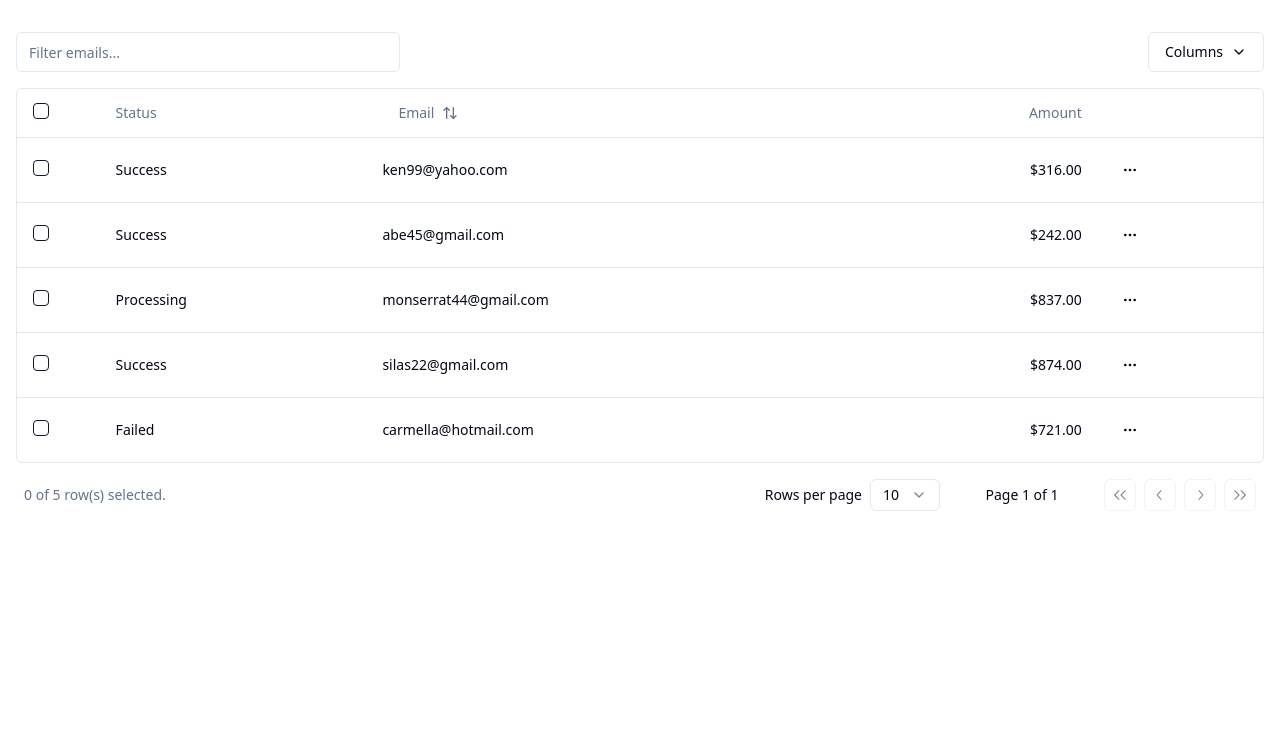
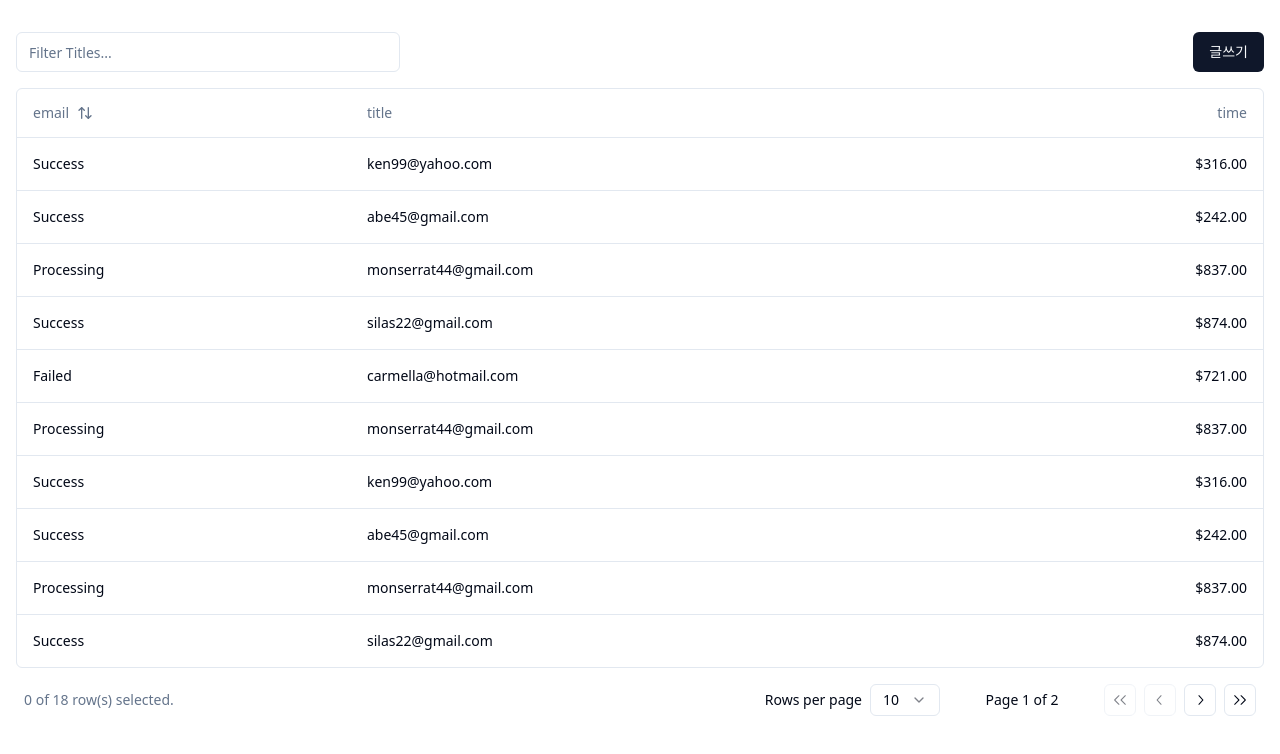
Before and after one commit to parkCoit/simple-board-web, a React (Create React App) app: page / in a window 1280 px wide. Shown: the top 754 px of the page. Built offline with nearby package versions, Linux system fonts and the light colour scheme.

Commit message:
feat : column set

```diff
--- a/src/components/common/Board.tsx
+++ b/src/components/common/Board.tsx
@@ -12,19 +12,10 @@ import {
   getSortedRowModel,
   useReactTable,
 } from "@tanstack/react-table"
-import { ArrowUpDown, ChevronDown, MoreHorizontal } from "lucide-react"
+import { ArrowUpDown } from "lucide-react"
 
 import { Button } from "@/components/ui/button"
-import { Checkbox } from "@/components/ui/checkbox"
-import {
-  DropdownMenu,
-  DropdownMenuCheckboxItem,
-  DropdownMenuContent,
-  DropdownMenuItem,
-  DropdownMenuLabel,
-  DropdownMenuSeparator,
-  DropdownMenuTrigger,
-} from "@/components/ui/dropdown-menu"
+
 import { Input } from "@/components/ui/input"
 import {
   Table,
@@ -36,135 +27,164 @@ import {
 } from "@/components/ui/table"
 import { BoardPagination } from "@/components/common/BoardPagination"
 
+import { useNavigate } from "react-router-dom"
+
 const data: Payment[] = [
   {
     id: "m5gr84i9",
-    amount: 316,
-    status: "success",
-    email: "ken99@yahoo.com",
+    time: 316,
+    email: "success",
+    title: "ken99@yahoo.com",
   },
   {
     id: "3u1reuv4",
-    amount: 242,
-    status: "success",
-    email: "Abe45@gmail.com",
+    time: 242,
+    email: "success",
+    title: "Abe45@gmail.com",
   },
   {
     id: "derv1ws0",
-    amount: 837,
-    status: "processing",
-    email: "Monserrat44@gmail.com",
+    time: 837,
+    email: "processing",
+    title: "Monserrat44@gmail.com",
   },
   {
     id: "5kma53ae",
-    amount: 874,
-    status: "success",
-    email: "Silas22@gmail.com",
+    time: 874,
+    email: "success",
+    title: "Silas22@gmail.com",
   },
   {
     id: "bhqecj4p",
-    amount: 721,
-    status: "failed",
-    email: "carmella@hotmail.com",
+    time: 721,
+    email: "failed",
+    title: "carmella@hotmail.com",
+  },
+  {
+    id: "derv1ws0",
+    time: 837,
+    email: "processing",
+    title: "Monserrat44@gmail.com",
+  },
+  {
+    id: "m5gr84i9",
+    time: 316,
+    email: "success",
+    title: "ken99@yahoo.com",
+  },
+  {
+    id: "3u1reuv4",
+    time: 242,
+    email: "success",
+    title: "Abe45@gmail.com",
+  },
+  {
+    id: "derv1ws0",
+    time: 837,
+    email: "processing",
+    title: "Monserrat44@gmail.com",
+  },
+  {
+    id: "5kma53ae",
+    time: 874,
+    email: "success",
+    title: "Silas22@gmail.com",
+  },
+  {
+    id: "bhqecj4p",
+    time: 721,
+    email: "failed",
+    title: "carmella@hotmail.com",
+  },
+  {
+    id: "derv1ws0",
+    time: 837,
+    email: "processing",
+    title: "Monserrat44@gmail.com",
+  },
+  {
+    id: "m5gr84i9",
+    time: 316,
+    email: "success",
+    title: "ken99@yahoo.com",
+  },
+  {
+    id: "3u1reuv4",
+    time: 242,
+    email: "success",
+    title: "Abe45@gmail.com",
+  },
+  {
+    id: "derv1ws0",
+    time: 837,
+    email: "processing",
+    title: "Monserrat44@gmail.com",
+  },
+  {
+    id: "5kma53ae",
+    time: 874,
+    email: "success",
+    title: "Silas22@gmail.com",
+  },
+  {
+    id: "bhqecj4p",
+    time: 721,
+    email: "failed",
+    title: "carmella@hotmail.com",
+  },
+  {
+    id: "derv1ws0",
+    time: 837,
+    email: "processing",
+    title: "Monserrat44@gmail.com",
   },
 ]
 
 export type Payment = {
   id: string
-  amount: number
-  status: "pending" | "processing" | "success" | "failed"
+  time: number
   email: string
+  title: string
 }
 
 export const columns: ColumnDef<Payment>[] = [
   {
-    id: "select",
-    header: ({ table }) => (
-      <Checkbox
-        checked={
-          table.getIsAllPageRowsSelected() ||
-          (table.getIsSomePageRowsSelected() && "indeterminate")
-        }
-        onCheckedChange={(value) => table.toggleAllPageRowsSelected(!!value)}
-        aria-label="Select all"
-      />
-    ),
-    cell: ({ row }) => (
-      <Checkbox
-        checked={row.getIsSelected()}
-        onCheckedChange={(value) => row.toggleSelected(!!value)}
-        aria-label="Select row"
-      />
-    ),
-    enableSorting: false,
-    enableHiding: false,
-  },
-  {
-    accessorKey: "status",
-    header: "Status",
-    cell: ({ row }) => (
-      <div className="capitalize">{row.getValue("status")}</div>
-    ),
-  },
-  {
     accessorKey: "email",
     header: ({ column }) => {
         return (
-        <Button
+          <Button className="px-0"
             variant="ghost"
             onClick={() => column.toggleSorting(column.getIsSorted() === "asc")}
           >
-          Email
+            email
             <ArrowUpDown className="ml-2 h-4 w-4" />
           </Button>
         )
       },
-    cell: ({ row }) => <div className="lowercase">{row.getValue("email")}</div>,
+    cell: ({ row }) => (
+      <div className="capitalize">{row.getValue("email")}</div>
+    ),
   },
   {
-    accessorKey: "amount",
-    header: () => <div className="text-right">Amount</div>,
+    accessorKey: "title",
+    header: "title",
+    cell: ({ row }) => <div className="lowercase">{row.getValue("title")}</div>,
+  },
+  {
+    accessorKey: "time",
+    header: () => <div className="text-right">time</div>,
     cell: ({ row }) => {
-      const amount = parseFloat(row.getValue("amount"))
+      const time = parseFloat(row.getValue("time"))
 
-      // Format the amount as a dollar amount
+
       const formatted = new Intl.NumberFormat("en-US", {
         style: "currency",
         currency: "USD",
-      }).format(amount)
+      }).format(time)
 
       return <div className="text-right font-medium">{formatted}</div>
     },
-  },
-  {
-    id: "actions",
-    enableHiding: false,
-    cell: ({ row }) => {
-      const payment = row.original
-
-      return (
-        <DropdownMenu>
-          <DropdownMenuTrigger asChild>
-            <Button variant="ghost" className="h-8 w-8 p-0">
-              <span className="sr-only">Open menu</span>
-              <MoreHorizontal className="h-4 w-4" />
-            </Button>
-          </DropdownMenuTrigger>
-          <DropdownMenuContent align="end">
-            <DropdownMenuLabel>Actions</DropdownMenuLabel>
-            <DropdownMenuItem
-              onClick={() => navigator.clipboard.writeText(payment.id)}
-            >
-              Copy payment ID
-            </DropdownMenuItem>
-            <DropdownMenuSeparator />
-            <DropdownMenuItem>View customer</DropdownMenuItem>
-            <DropdownMenuItem>View payment details</DropdownMenuItem>
-          </DropdownMenuContent>
-        </DropdownMenu>
-      )
-    },
-  },
+  }
 ]
 
 export function Board() {
@@ -175,6 +195,8 @@ export function Board() {
   const [columnVisibility, setColumnVisibility] =
     React.useState<VisibilityState>({})
   const [rowSelection, setRowSelection] = React.useState({})
+
+  const navigate = useNavigate()
 
   const table = useReactTable({
     data,
@@ -197,41 +219,18 @@ export function Board() {
 
   return (
     <div className="w-full">
-      <div className="flex items-center py-4">
+      <div className="flex items-center py-4 ">
         <Input
-          placeholder="Filter emails..."
-          value={(table.getColumn("email")?.getFilterValue() as string) ?? ""}
+          placeholder="Filter Titles..."
+          value={(table.getColumn("title")?.getFilterValue() as string) ?? ""}
           onChange={(event) =>
-            table.getColumn("email")?.setFilterValue(event.target.value)
+            table.getColumn("title")?.setFilterValue(event.target.value)
           }
           className="max-w-sm"
         />
-        <DropdownMenu>
-          <DropdownMenuTrigger asChild>
-            <Button variant="outline" className="ml-auto">
-              Columns <ChevronDown className="ml-2 h-4 w-4" />
-            </Button>
-          </DropdownMenuTrigger>
-          <DropdownMenuContent align="end">
-            {table
-              .getAllColumns()
-              .filter((column) => column.getCanHide())
-              .map((column) => {
-                return (
-                  <DropdownMenuCheckboxItem
-                    key={column.id}
-                    className="capitalize"
-                    checked={column.getIsVisible()}
-                    onCheckedChange={(value) =>
-                      column.toggleVisibility(!!value)
-                    }
-                  >
-                    {column.id}
-                  </DropdownMenuCheckboxItem>
-                )
-              })}
-          </DropdownMenuContent>
-        </DropdownMenu>
+
+        <Button className="ml-auto" onClick={() => {navigate('./edit')}}>글쓰기</Button>
+
       </div>
       <div className="rounded-md border">
         <Table>
```
Lines whose indentation alone changed are shown as unchanged.
